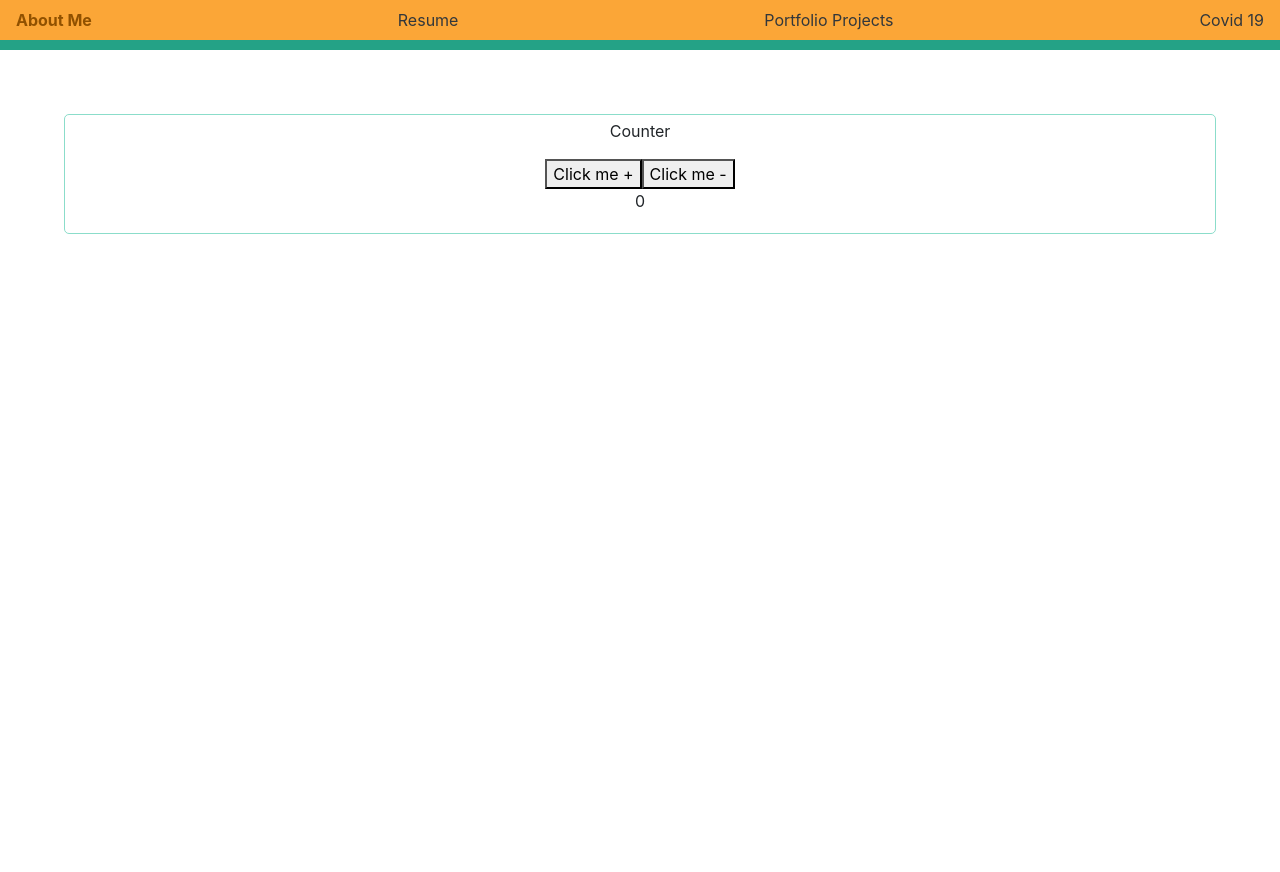
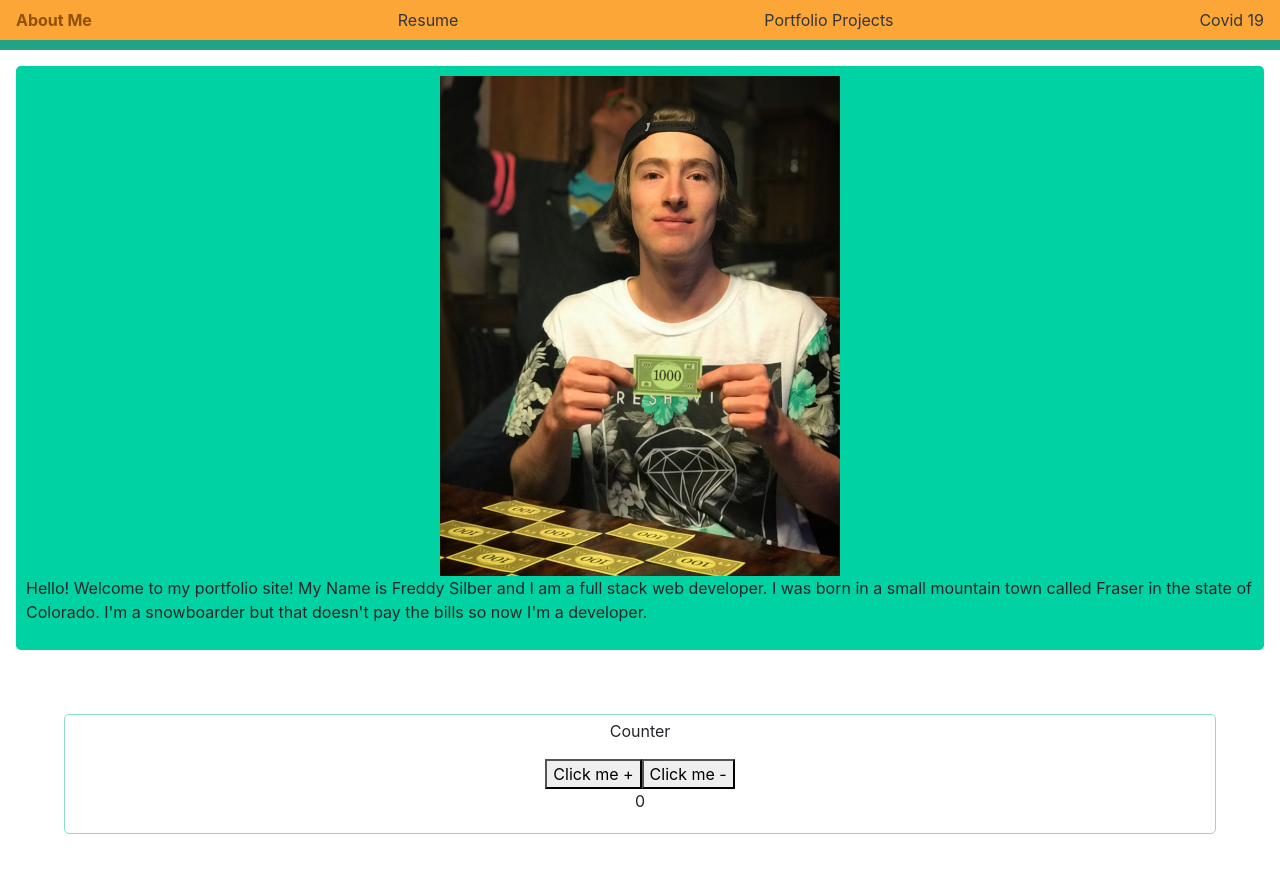
Before and after one commit to freddysilber/react-redux-portfolio-project, a React (Create React App) app in the folder client/: page / in a window 1280 px wide. Shown: the top 872 px of the page. Before the commit the page ends 800 px from the top, so only its background shows below. Built offline with nearby package versions, Linux system fonts and the light colour scheme.

Commit message:
add image to bio page

```diff
--- a/client/src/components/bio/Bio.js
+++ b/client/src/components/bio/Bio.js
@@ -1,12 +1,13 @@
-import React from './node_modules/react'
-import Jumbotron from './node_modules/react-bootstrap/Jumbotron'
-// import profilePic from './profileMonopoly.jpeg'
+import React from 'react'
+import Jumbotron from 'react-bootstrap/Jumbotron'
+import profilePic from './profileMonopoly.jpeg'
 
 const Bio = () => {
 	return (
-		<Jumbotron style={{ background: '#00D2A3', margin: '1rem' }}>
-			<h1>Bio</h1>
-			{/* <img src={profilePic} /> */}
+		<Jumbotron style={{ background: '#00D2A3', margin: '1rem', padding: '10px' }}>
+			<center>
+				<img src={profilePic} height="500" />
+			</center>
 			<p>
 				Hello! Welcome to my portfolio site! My Name is Freddy Silber and I am a full stack web developer.
 				I was born in a small mountain town called Fraser in the state of Colorado. I'm a snowboarder but that doesn't pay the bills so now I'm a developer.
--- a/client/src/containers/HomeContainer.js
+++ b/client/src/containers/HomeContainer.js
@@ -1,12 +1,13 @@
 import React from 'react'
 import Counter from '../components/counter/Counter'
 // import Bio from '../components/bio/Bio'
+import Bio from '../components/bio/Bio'
 
 export default class HomeContainer extends React.Component {
 	render() {
 		return (
 			<div>
-				{/* <Bio /> */}
+				<Bio />
 				<Counter />
 			</div>
 		)
```
